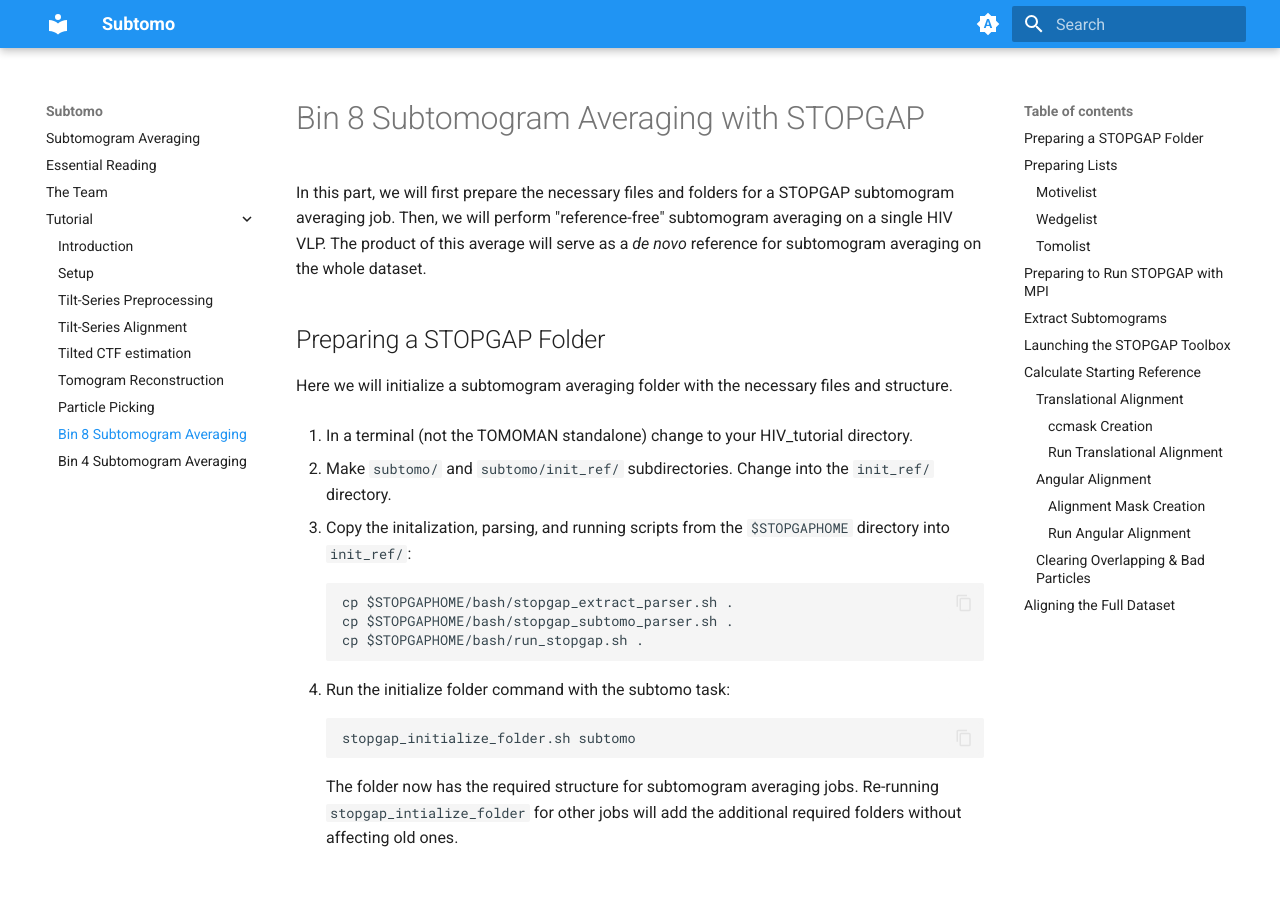
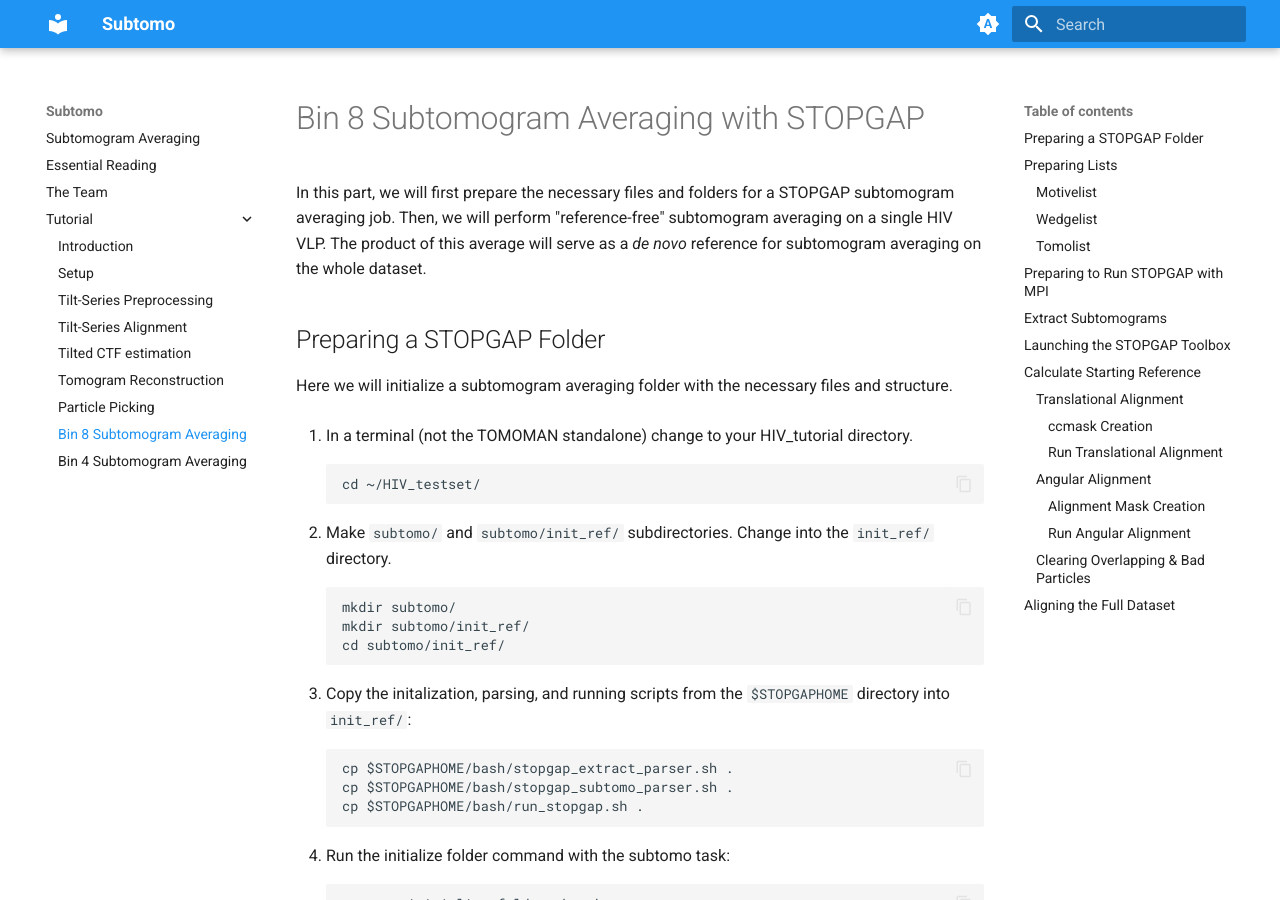
Before and after one commit to wan-lab-vanderbilt/subtomo-tutorials, an MkDocs documentation site: the page built from docs/hiv/bin8.md, in a window 1280 px wide and 900 px high. Built offline with MkDocs 1.6.1 and Material for MkDocs 9.7.7, drawn with Linux system fonts in a browser that asks for light colours; formulas are drawn with MathJax 3.

Commit message:
Update bin8.md

```diff
--- a/docs/hiv/bin8.md
+++ b/docs/hiv/bin8.md
@@ -10,8 +10,14 @@ Here we will initialize a subtomogram averaging folder with the necessary files
 
 1. In a terminal (not the TOMOMAN standalone) change to your HIV_tutorial directory.
 
+        cd ~/HIV_testset/
+
 1. Make `subtomo/` and `subtomo/init_ref/` subdirectories.
-Change into the `init_ref/` directory.
+   Change into the `init_ref/` directory.
+
+        mkdir subtomo/
+        mkdir subtomo/init_ref/
+        cd subtomo/init_ref/
 
 1. Copy the initalization, parsing, and running scripts from the `$STOPGAPHOME` directory into `init_ref/`:
 
```
